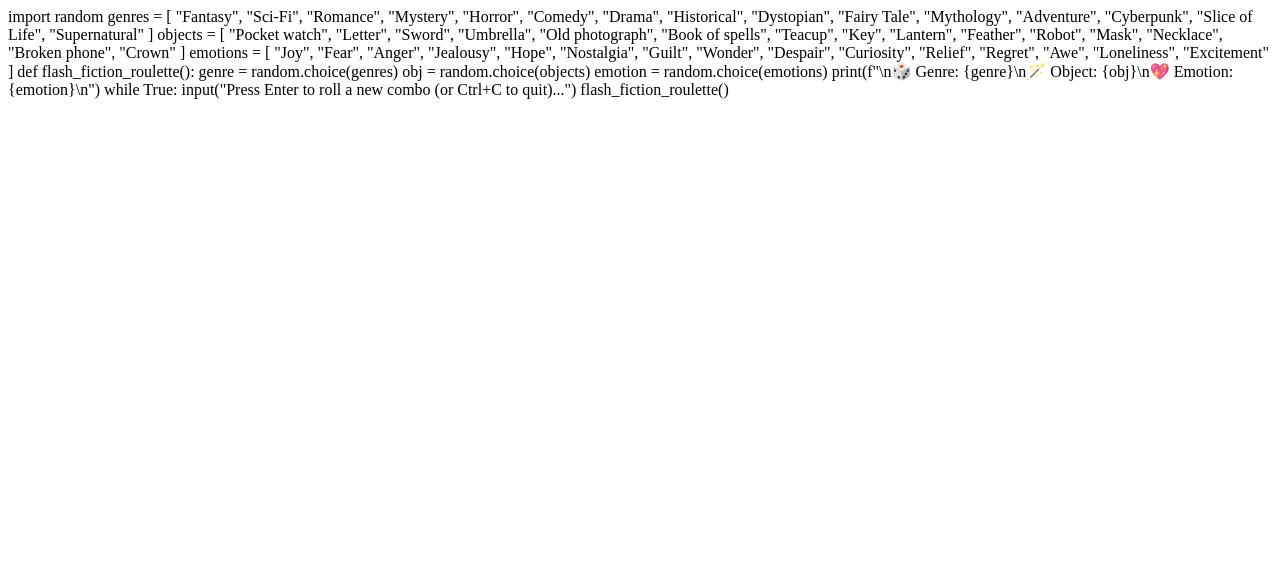
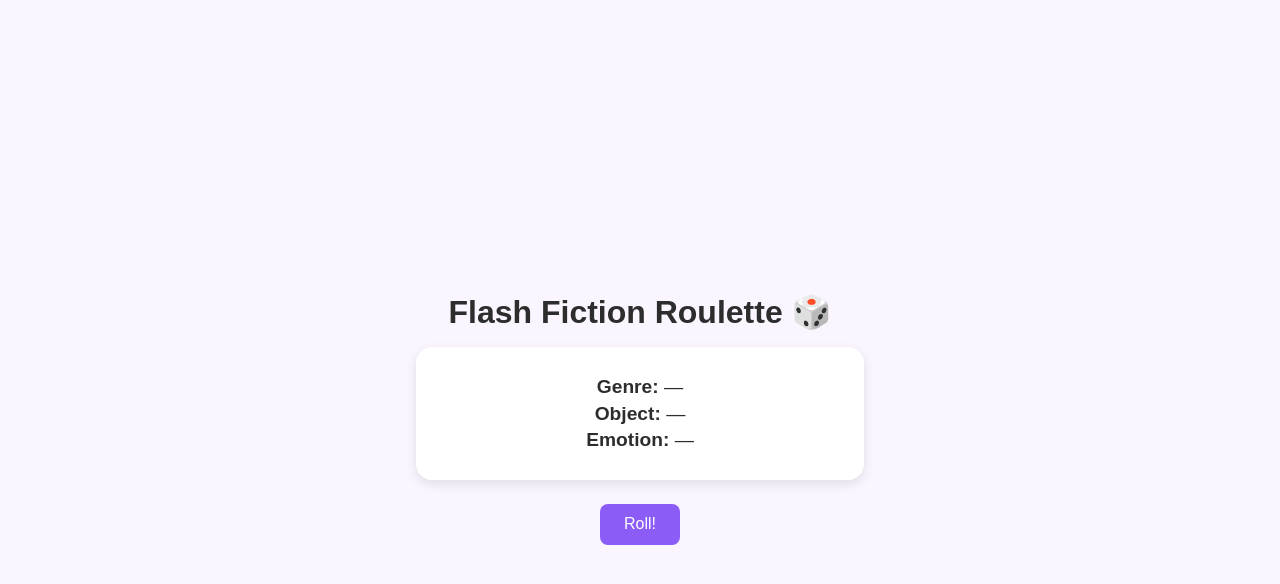
Before and after one commit to Tiredgeekk/FictionRoulette, a plain HTML site: page fictionroulette.html in a window 1280 px wide. Drawn offline with Linux system fonts and the light colour scheme.

Commit message:
Convert Flash Fiction Roulette to HTML and JS

```diff
--- a/fictionroulette.html
+++ b/fictionroulette.html
@@ -1,29 +1,94 @@
-import random
+<!DOCTYPE html>
+<html lang="en">
+<head>
+<meta charset="UTF-8">
+<meta name="viewport" content="width=device-width, initial-scale=1.0">
+<title>Flash Fiction Roulette 🎲</title>
+<style>
+  body {
+    background-color: #faf5ff;
+    font-family: 'Poppins', sans-serif;
+    display: flex;
+    flex-direction: column;
+    align-items: center;
+    justify-content: center;
+    height: 100vh;
+    color: #2d2d2d;
+  }
+  h1 {
+    font-size: 2rem;
+    margin-bottom: 1rem;
+  }
+  .results {
+    background: #fff;
+    padding: 1.5rem;
+    border-radius: 1rem;
+    box-shadow: 0 4px 12px rgba(0,0,0,0.1);
+    text-align: center;
+    width: 80%;
+    max-width: 400px;
+    transition: all 0.3s ease;
+  }
+  button {
+    background-color: #8b5cf6;
+    color: #fff;
+    border: none;
+    padding: 0.7rem 1.5rem;
+    border-radius: 0.5rem;
+    font-size: 1rem;
+    cursor: pointer;
+    margin-top: 1.5rem;
+    transition: background-color 0.3s;
+  }
+  button:hover {
+    background-color: #7c3aed;
+  }
+  p {
+    font-size: 1.2rem;
+    margin: 0.3rem 0;
+  }
+</style>
+</head>
+<body>
 
-genres = [
-    "Fantasy", "Sci-Fi", "Romance", "Mystery", "Horror", "Comedy",
-    "Drama", "Historical", "Dystopian", "Fairy Tale", "Mythology",
-    "Adventure", "Cyberpunk", "Slice of Life", "Supernatural"
-]
+<h1>Flash Fiction Roulette 🎲</h1>
+<div class="results">
+  <p><strong>Genre:</strong> <span id="genre">—</span></p>
+  <p><strong>Object:</strong> <span id="object">—</span></p>
+  <p><strong>Emotion:</strong> <span id="emotion">—</span></p>
+</div>
+<button onclick="generate()">Roll!</button>
 
-objects = [
-    "Pocket watch", "Letter", "Sword", "Umbrella", "Old photograph",
-    "Book of spells", "Teacup", "Key", "Lantern", "Feather",
-    "Robot", "Mask", "Necklace", "Broken phone", "Crown"
-]
+<script>
+  const genres = [
+    "Fantasy", "Sci-Fi", "Romance", "Mystery", "Horror",
+    "Comedy", "Historical", "Slice of Life", "Adventure", "Dystopian",
+    "Magical Realism", "Mythology", "Cyberpunk", "Fairy Tale", "Drama"
+  ];
 
-emotions = [
-    "Joy", "Fear", "Anger", "Jealousy", "Hope", "Nostalgia",
-    "Guilt", "Wonder", "Despair", "Curiosity", "Relief",
-    "Regret", "Awe", "Loneliness", "Excitement"
-]
+  const objects = [
+    "Broken Clock", "Lost Letter", "Crystal Ball", "Map with No North",
+    "Pocket Watch", "Sword in a Stone", "Magic Pen", "Empty Teacup",
+    "Cursed Ring", "Music Box", "Red Umbrella", "Photograph", "Old Journal",
+    "Lantern", "Robot Cat"
+  ];
 
-def flash_fiction_roulette():
-    genre = random.choice(genres)
-    obj = random.choice(objects)
-    emotion = random.choice(emotions)
-    print(f"\n🎲 Genre: {genre}\n🪄 Object: {obj}\n💖 Emotion: {emotion}\n")
+  const emotions = [
+    "Joy", "Fear", "Anger", "Nostalgia", "Guilt", "Awe", "Desperation",
+    "Hope", "Jealousy", "Peace", "Loneliness", "Wonder", "Regret", "Amusement",
+    "Suspicion"
+  ];
 
-while True:
-    input("Press Enter to roll a new combo (or Ctrl+C to quit)...")
-    flash_fiction_roulette()
+  function randomItem(list) {
+    return list[Math.floor(Math.random() * list.length)];
+  }
+
+  function generate() {
+    document.getElementById("genre").textContent = randomItem(genres);
+    document.getElementById("object").textContent = randomItem(objects);
+    document.getElementById("emotion").textContent = randomItem(emotions);
+  }
+</script>
+
+</body>
+</html>
```
